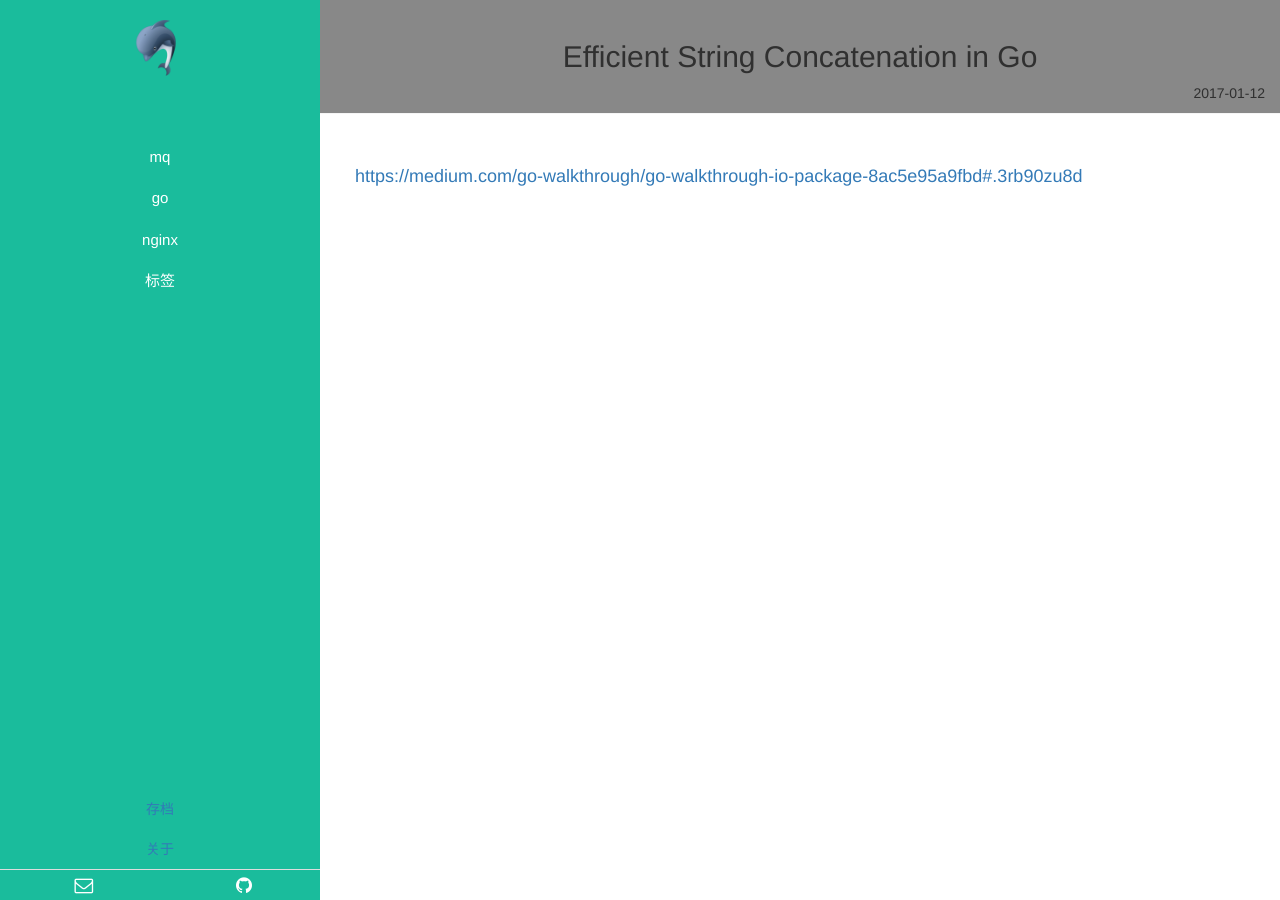
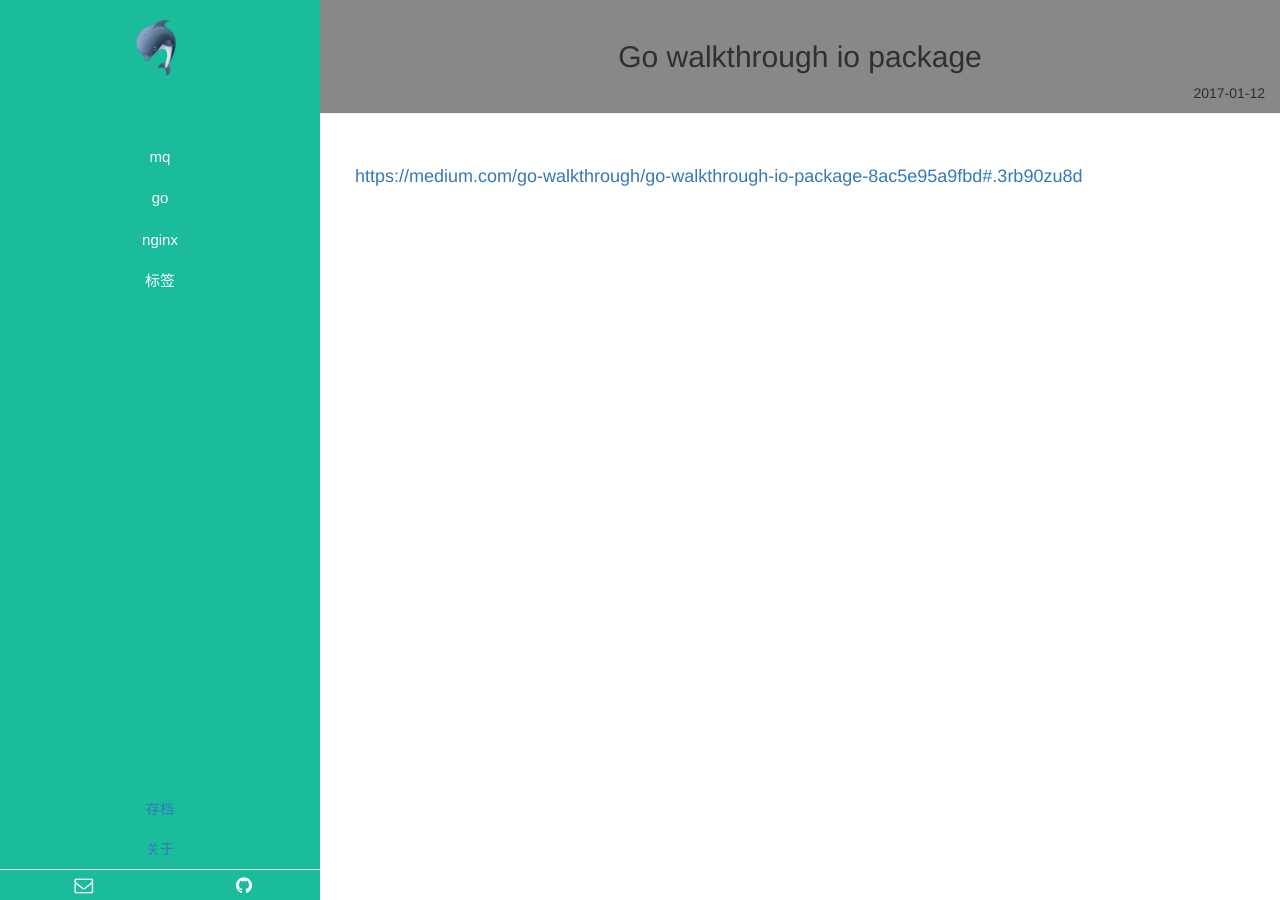
Before and after one commit to wcccode/wcccode.github.io, a Jekyll site: the page built from _posts/go/2017-01-12-go-io-package.md, in a window 1280 px wide. Built offline with Jekyll 4.4.1, drawn with Linux system fonts in a browser that asks for light colours.

Commit message:
Update 2017-01-12-go-io-package.md

```diff
--- a/_posts/go/2017-01-12-go-io-package.md
+++ b/_posts/go/2017-01-12-go-io-package.md
@@ -1,6 +1,6 @@
 ---
 layout: post
-title: Efficient String Concatenation in Go
+title: Go walkthrough io package
 category: go
 tags: [go]
 ---
```
